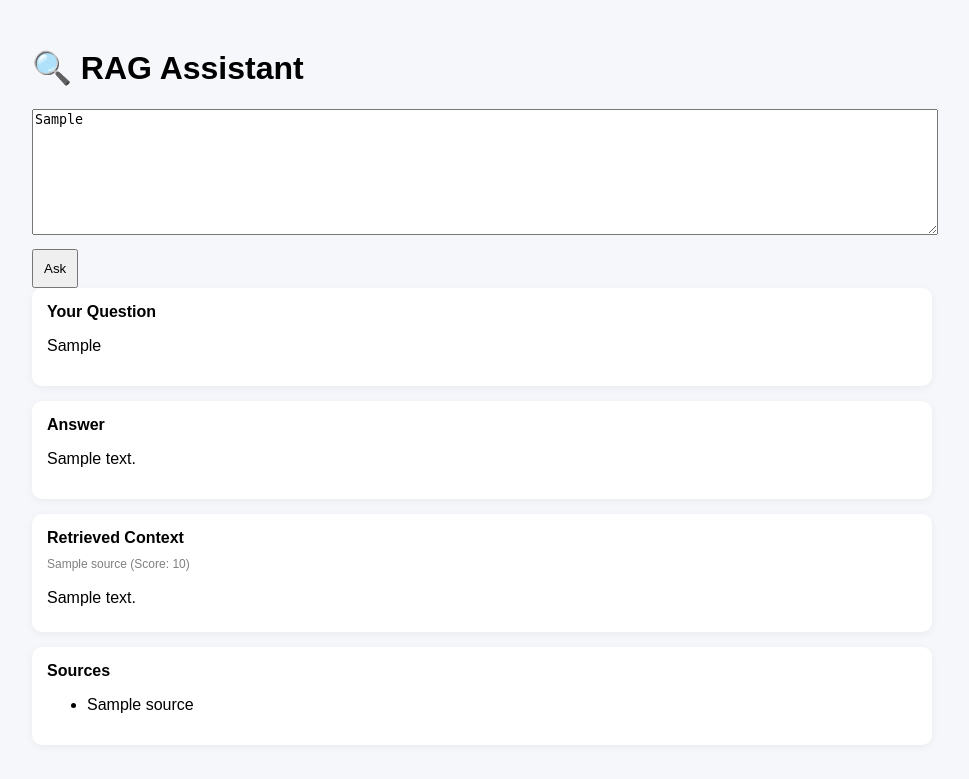
After one commit to kathrinalbertinefreytag-commits/Cream-Production-Prediction, a Flask app: template templates/rag.html in a window 1280 px wide. The commit adds this page. Shown: the top 779 px of the page, without its empty margins (158-1127 px from the left). Run offline with Flask 3, Linux system fonts and the light colour scheme; the template is opened without the code that fills it: most values are stand-ins (such as "Sample title", 1, 10 or a date in 2020); parts of the project's set-up code (start-up, migrations or seed data) failed here and were passed over.

Commit message:
RAG completed maybe pdf need to be changed

```diff
--- a/app.py
+++ b/app.py
@@ -22,6 +22,8 @@ from rag_cosmetic.rag_chain import ask_rag
 from app_data import base_features, PARAMETER_MAP
 from app_prompt import detect_parameter, build_focus_schema, Full_Cream_Schema, build_cream_prompt
 from app_predict import generate_heatmap_matrix
+from rag_cosmetic.rag_chain import get_openai_client
+
 
 print("Flask starts")
 
@@ -181,6 +183,9 @@ def index():
 @app.route("/further_rag", methods=["GET", "POST"])
 def further_rag():
     response = None
+    data = None
+    user_query = "..."
+
     print("hallo!")
     if request.method == "POST":
         user_query = request.form.get("prompt")
@@ -188,7 +193,7 @@ def further_rag():
         if user_query:
             response = ask_rag(user_query)
 
-    return render_template("index.html", response=response)
+    return render_template("rag.html", data=response, user_prompt=user_query)
 
 
 
--- /dev/null
+++ b/check_chroma.py
@@ -0,0 +1,5 @@
+from vectorstore_client import get_chroma_client
+
+client = get_chroma_client()
+
+print("Collections:", client.list_collections())
--- a/templates/home.html
+++ b/templates/home.html
@@ -74,3 +74,9 @@
 <a href="{{url_for ('index')}}">how do I improve this batch?</a>
 </body>
 </html>
+
+<br></br>
+
+<a href="{{url_for ('further_rag')}}">how do I improve with RAG?</a>
+</body>
+</html>
--- /dev/null
+++ b/templates/rag.html
@@ -0,0 +1,108 @@
+<!DOCTYPE html>
+<html>
+<head>
+<meta charset="utf-8">
+
+<style>
+body {
+    font-family: Arial;
+    background: #f6f7fb;
+    padding: 20px;
+}
+
+.container {
+    max-width: 900px;
+    margin: auto;
+}
+
+.card {
+    background: white;
+    padding: 15px;
+    border-radius: 10px;
+    margin-bottom: 15px;
+    box-shadow: 0 2px 8px rgba(0,0,0,0.05);
+}
+
+.title {
+    font-weight: bold;
+    margin-bottom: 10px;
+}
+
+textarea {
+    width: 100%;
+    height: 120px;
+}
+
+button {
+    margin-top: 10px;
+    padding: 10px;
+}
+
+.preline {
+    white-space: pre-line;
+}
+
+.source {
+    font-size: 12px;
+    color: gray;
+}
+</style>
+</head>
+
+<body>
+
+<div class="container">
+
+<h1>🔍 RAG Assistant</h1>
+
+<!-- INPUT -->
+<form method="POST">
+    <textarea name="prompt" placeholder="Ask to improve from our documents">{{ user_prompt or "" }}</textarea>
+    <button type="submit">Ask</button>
+</form>
+
+{% if data %}
+
+<!-- USER QUERY -->
+<div class="card">
+    <div class="title">Your Question</div>
+    <p class="preline">{{ user_prompt }}</p>
+</div>
+
+<!-- GENERATED ANSWER -->
+<div class="card">
+    <div class="title">Answer</div>
+    <p class="preline">{{ data.answer }}</p>
+</div>
+
+<!-- RETRIEVED DOCUMENTS -->
+<div class="card">
+    <div class="title">Retrieved Context</div>
+
+    {% for doc in data.context %}
+        <div style="margin-bottom:10px;">
+            <div class="source">
+                {{ doc.source }} (Score: {{ doc.score }})
+            </div>
+            <div class="preline">
+                {{ doc.text }}
+            </div>
+        </div>
+    {% endfor %}
+</div>
+
+<!-- SOURCES (SEPARATE) -->
+<div class="card">
+    <div class="title">Sources</div>
+    <ul>
+        {% for s in data.sources %}
+            <li>{{ s }}</li>
+        {% endfor %}
+    </ul>
+</div>
+
+{% endif %}
+
+</div>
+</body>
+</html>
```
Also changed, not shown: ingestion/ingest_pipeline.py (+6 -8 lines), rag_cosmetic/ask_rag.py (added, +52 -0 lines), rag_cosmetic/rag_chain.py (+6 -6 lines), rag_cosmetic/retriever.py (+16 -16 lines), vectorstore_client.py (added, +8 -0 lines), app_prompt.py (line endings or trailing spaces), rag_cosmetic/__init__.py (added), 5 other files.
